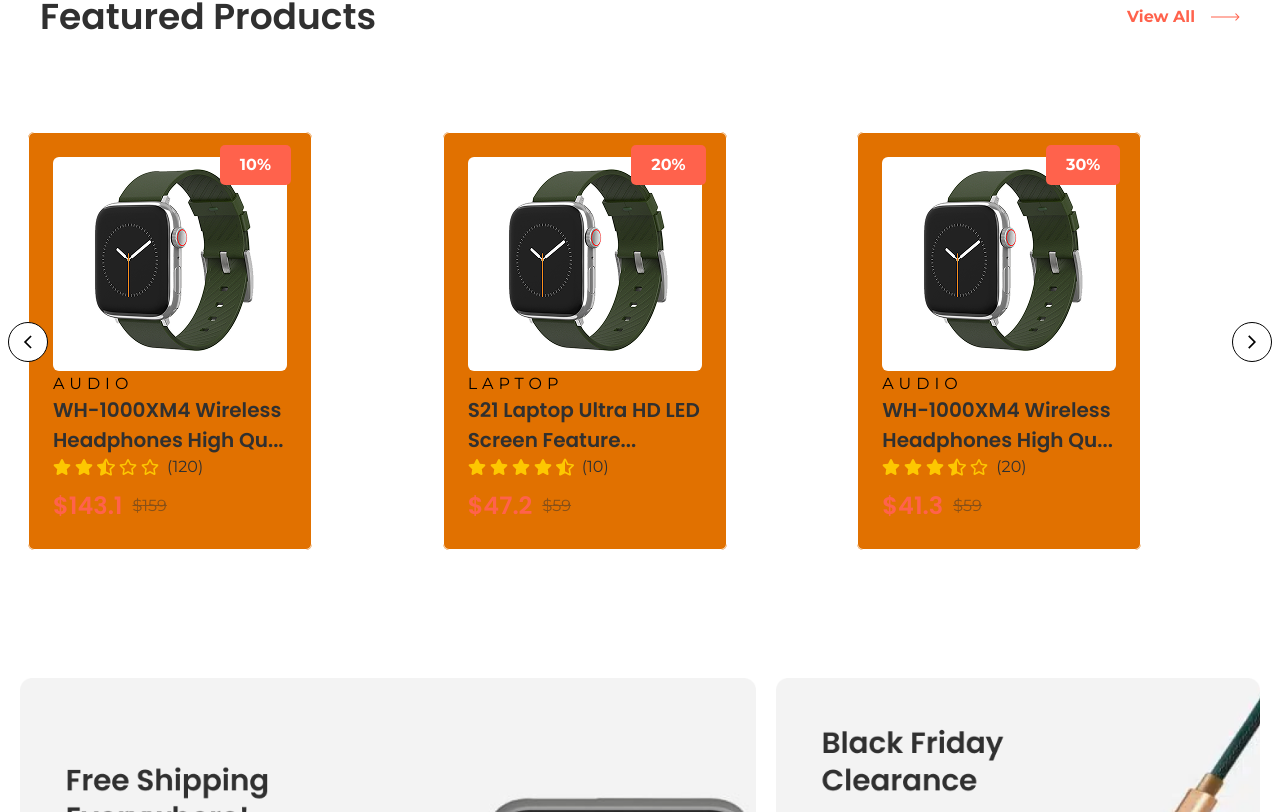
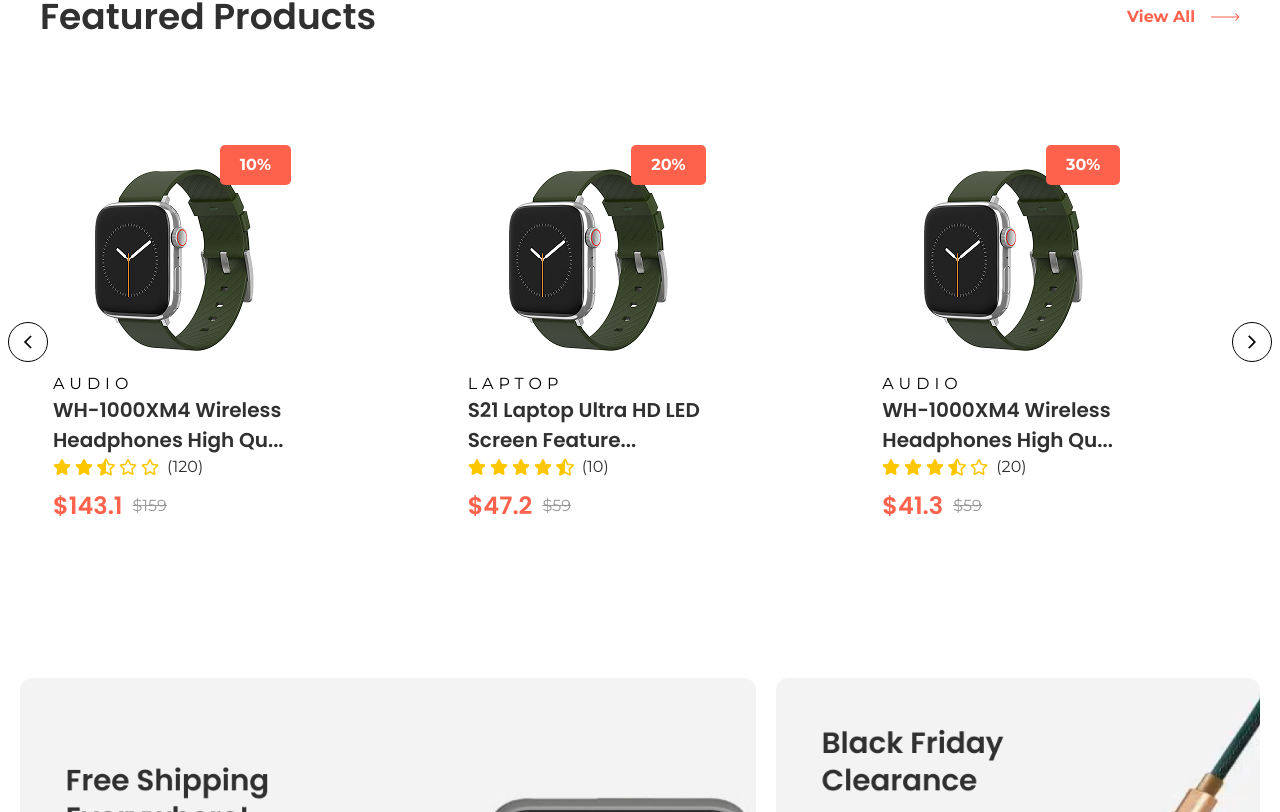
Before and after one commit to Jakaria-Ahmod/e-shop, a React (Vite) app: page / in a window 1280 px wide. Shown: the part 1088-1900 px from the top of the page. Built offline with nearby package versions, Linux system fonts and the light colour scheme.

Commit message:
hard work

```diff
--- a/src/globalComponents/ProductsCard/index.jsx
+++ b/src/globalComponents/ProductsCard/index.jsx
@@ -16,7 +16,7 @@
   pDiscount,
 }) => {
   return (
-    <div className="mt-7 lg:mt-[80px] group transition ease-linear group bg-amber-600 w-[284px] overflow-hidden rounded-md">
+    <div className="mt-7 lg:mt-[80px] group transition ease-linear group w-[284px] overflow-hidden rounded-md">
       <div className="p-[24px]  cursor-pointer border border-white transition hover:border-[#b9b2b2] rounded-md lg:w-[284px]">
         <div className="w-full h-[214px] overflow-hidden rounded-md">
           <img
```
